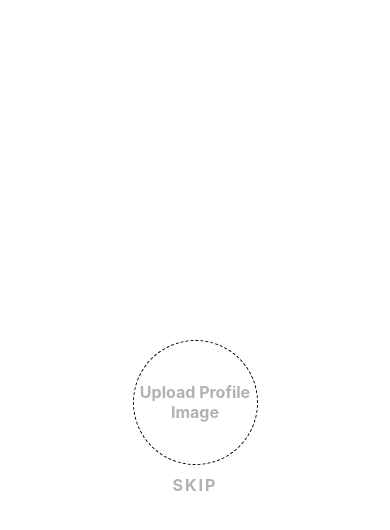
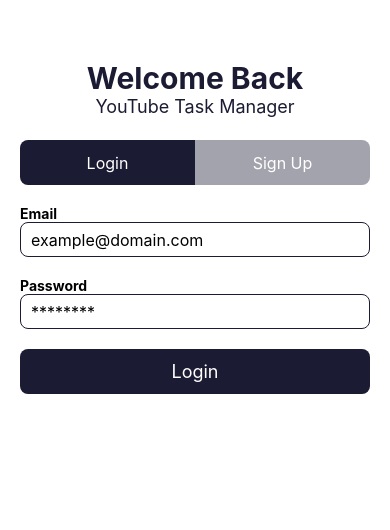
Before and after one commit to Hombre2014/react-native-todo-frontend, a React Native app: screen / in a window 390 px wide. Shown: the top 530 px of the page. Built offline with nearby package versions, Linux system fonts and the light colour scheme; no server answers.

Commit message:
Implemented image upload

```diff
--- a/App.js
+++ b/App.js
@@ -52,54 +52,54 @@
     outputRange: ['rgba(27,27,51,0.4)', 'rgba(27,27,51,1)']
   });
 
+  return (
+    <View style={{ fle: 1, paddingTop: 60 }}>
+      <View style={{ height: 80 }}>
+        <FormHeader
+          leftHeading='Welcome '
+          rightHeading='Back'
+          subHeading='YouTube Task Manager'
+          rightHeaderOpacity={rightHeaderOpacity}
+          leftHeaderTranslateX={leftHeaderTranslateX}
+          rightHeaderTranslateY={rightHeaderTranslateY}
+        />
+      </View>
+      <View style={{ flexDirection: 'row', paddingHorizontal: 20, marginBottom: 20 }}>
+        <FormSelectorBtn
+          style={styles.borderLeft}
+          backgroundColor={loginColorInterpolate}
+          title='Login'
+          onPress={() => scrollView.current.scrollTo({ x: 0 })}
+        />
+        <FormSelectorBtn
+          style={styles.borderRight}
+          backgroundColor={signupColorInterpolate}
+          title='Sign Up'
+          onPress={() => scrollView.current.scrollTo({ x: width })}
+        />
+      </View>
+      <ScrollView
+        ref={scrollView}
+        horizontal
+        pagingEnabled
+        showsHorizontalScrollIndicator={false}
+        scrollEventThrottle={16}
+        onScroll={Animated.event(
+          [{ nativeEvent: { contentOffset: { x: animation } } }],
+          { useNativeDriver: false }
+        )}
+      >
+        <LoginForm />
+        <ScrollView>
+          <SignupForm />
+        </ScrollView>
+      </ScrollView>
+    </View>
+  );
+
   // return (
-  //   <View style={{ fle: 1, paddingTop: 60 }}>
-  //     <View style={{ height: 80 }}>
-  //       <FormHeader
-  //         leftHeading='Welcome '
-  //         rightHeading='Back'
-  //         subHeading='YouTube Task Manager'
-  //         rightHeaderOpacity={rightHeaderOpacity}
-  //         leftHeaderTranslateX={leftHeaderTranslateX}
-  //         rightHeaderTranslateY={rightHeaderTranslateY}
-  //       />
-  //     </View>
-  //     <View style={{ flexDirection: 'row', paddingHorizontal: 20, marginBottom: 20 }}>
-  //       <FormSelectorBtn
-  //         style={styles.borderLeft}
-  //         backgroundColor={loginColorInterpolate}
-  //         title='Login'
-  //         onPress={() => scrollView.current.scrollTo({ x: 0 })}
-  //       />
-  //       <FormSelectorBtn
-  //         style={styles.borderRight}
-  //         backgroundColor={signupColorInterpolate}
-  //         title='Sign Up'
-  //         onPress={() => scrollView.current.scrollTo({ x: width })}
-  //       />
-  //     </View>
-  //     <ScrollView
-  //       ref={scrollView}
-  //       horizontal
-  //       pagingEnabled
-  //       showsHorizontalScrollIndicator={false}
-  //       scrollEventThrottle={16}
-  //       onScroll={Animated.event(
-  //         [{ nativeEvent: { contentOffset: { x: animation } } }],
-  //         { useNativeDriver: false }
-  //       )}
-  //     >
-  //       <LoginForm />
-  //       <ScrollView>
-  //         <SignupForm />
-  //       </ScrollView>
-  //     </ScrollView>
-  //   </View>
+  //   <ImageUpload />
   // );
-
-  return (
-    <ImageUpload />
-  );
 }
 
 const styles = StyleSheet.create({
--- a/app/components/ImageUpload.js
+++ b/app/components/ImageUpload.js
@@ -37,11 +37,10 @@
         headers: {
           Accept: 'application/json',
           'Content-Type': 'multipart/form-data',
-          authorization: `JWT eyJhbGciOiJIUzI1NiIsInR5cCI6IkpXVCJ9.eyJ1c2VySWQiOiI2NDM4NTkzYTRjMjk0OTkzZmZjOWE1MDYiLCJpYXQiOjE2ODE5NDM4OTAsImV4cCI6MTY4MjAzMDI5MH0.Jyakvpnknaqk5A8DyFWYBPM7f4JEIiqXZxdKwTSJoGw`
-        },
-        onUploadProgress: ({ loaded, total }) => setUploadProgress(loaded / total),
+          authorization: `JWT eyJhbGciOiJIUzI1NiIsInR5cCI6IkpXVCJ9.eyJ1c2VySWQiOiI2NDM4NTkzYTRjMjk0OTkzZmZjOWE1MDYiLCJpYXQiOjE2ODIwNjg4MzgsImV4cCI6MTY4MjE1NTIzOH0.7Aj2vcwp02s5tBeANeLsHft4SRL0z9b9SbAuoWVV-ic`
+        }
+        // onUploadProgress: ({ loaded, total }) => console.log(loaded / total),
       });
-      console.log(res.data);
     } catch (error) {
       console.log(error.message);
     }
@@ -53,11 +52,6 @@
         <TouchableOpacity onPress={openImageLibrary} style={styles.uploadBtnContainer}>
           {profileImage ? <Image source={{ uri: profileImage }} style={{ width: '100%', height: '100%' }} /> : <Text style={styles.uploadBtn}>Upload Profile Image</Text>}
         </TouchableOpacity>
-        {uploadProgress ?
-          <Text>
-            {uploadProgress}
-          </Text> : null
-        }
         <Text style={styles.skip}>Skip</Text>
         {profileImage ?
           <Text style={[styles.skip, { backgroundColor: 'blue', color: 'black', borderRadius: 8 }]}
```
